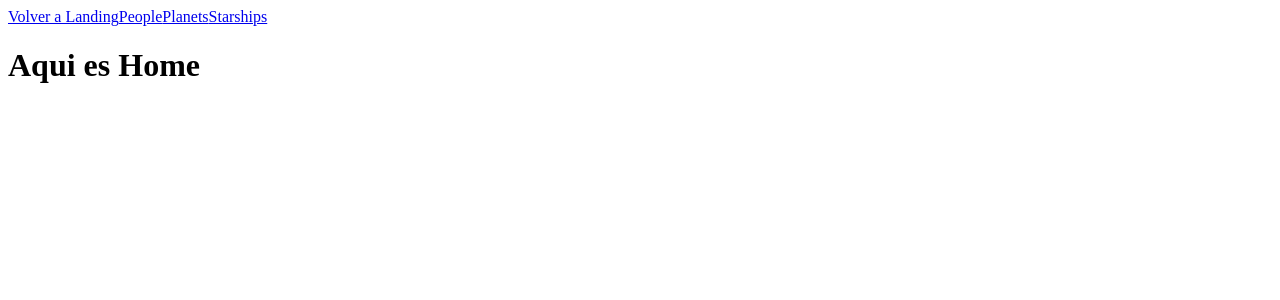
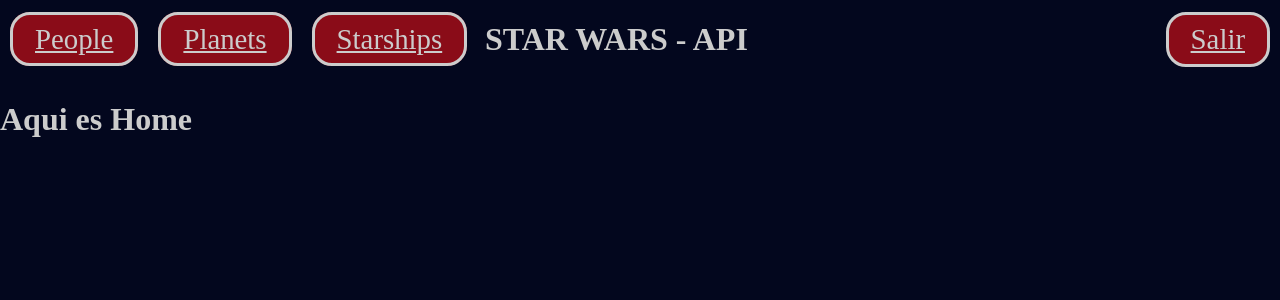
Before and after one commit to EAguirreChama/StarWars, a React (Vite) app in the folder StarWars Api/: page /home in a window 1280 px wide. Shown: the top 300 px of the page. Built offline with nearby package versions, Linux system fonts and the light colour scheme.

Commit message:
Estilos NavBar

```diff
--- a/StarWars Api/src/Componentes/NavBar/NavBar.jsx
+++ b/StarWars Api/src/Componentes/NavBar/NavBar.jsx
@@ -1,4 +1,5 @@
 import { Link, useLocation } from "react-router-dom";
+import style from "./NavBar.module.css"
 
 const NavBar = () => {
     const location = useLocation()
@@ -6,12 +7,15 @@
     if(location.pathname === "/") return null
 
     return (
-        <div>
-            <Link to="/">Volver a Landing</Link>
-            {location.pathname !== "/home"      && <Link to="/home">Ir a Home</Link>}
-            {location.pathname !== "/people"    && <Link to="/people">People</Link>}
-            {location.pathname !== "/planets"   && <Link to="/planets">Planets</Link>}
-            {location.pathname !== "/starships" && <Link to="/starships">Starships</Link>}
+        <div className={style.NavBarStyle}>
+            <div>
+                {location.pathname !== "/home"      && <Link to="/home">Home</Link>}
+                {location.pathname !== "/people"    && <Link to="/people">People</Link>}
+                {location.pathname !== "/planets"   && <Link to="/planets">Planets</Link>}
+                {location.pathname !== "/starships" && <Link to="/starships">Starships</Link>}
+            </div>
+            <h1>STAR WARS - API</h1>
+            <Link to="/">Salir</Link>
         </div>
     )
 }
--- /dev/null
+++ b/StarWars Api/src/Componentes/NavBar/NavBar.module.css
@@ -0,0 +1,35 @@
+body {
+    margin: 0;
+    background-color: #03071E;
+
+}
+.NavBarStyle {
+    display: flex;
+    justify-content: space-between;
+    align-items: center;
+}
+
+.NavBarStyle a {
+    margin: 0 10px;
+    background-color: #8A0C18;
+    border: 3px solid #ccc;
+    border-radius: 20px;
+    padding-top: 8px;
+    padding-bottom: 8px;
+    padding-left: 22px;
+    padding-right: 22px;
+    color: #ccc;
+    font-size: 1.8em;
+    cursor: pointer;
+}
+
+.NavBarStyle a:hover {
+    color: #03071E;
+    background-color: #F48C06;
+}
+
+h1 {
+    font-size: 2em;
+    color: #ccc;
+    margin-right: 400px;
+}
```
